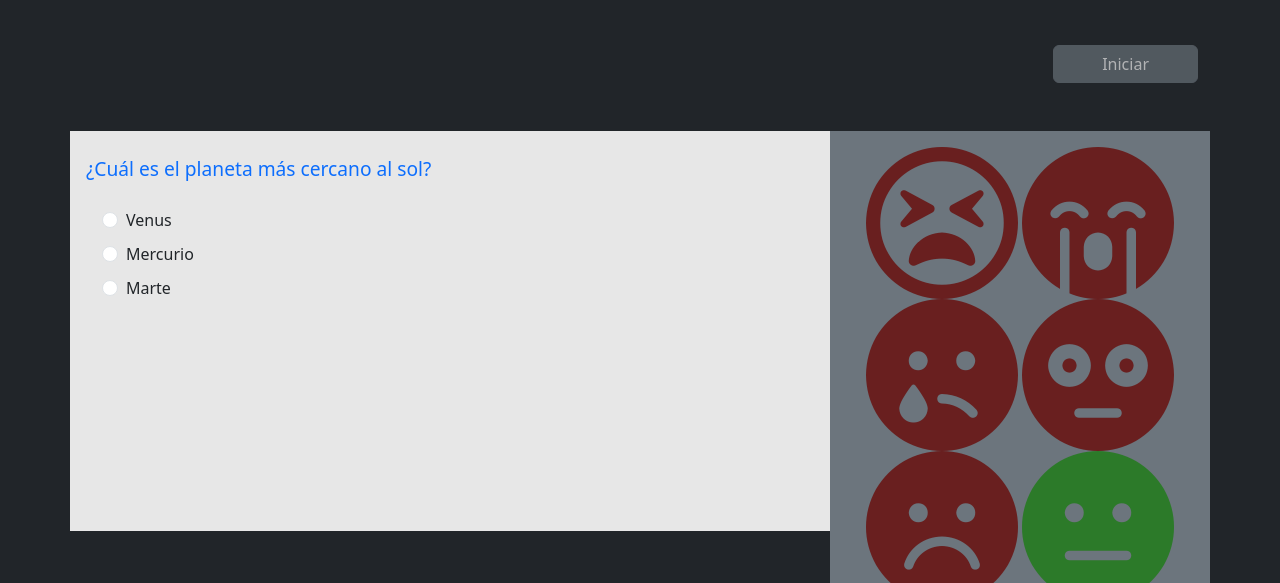
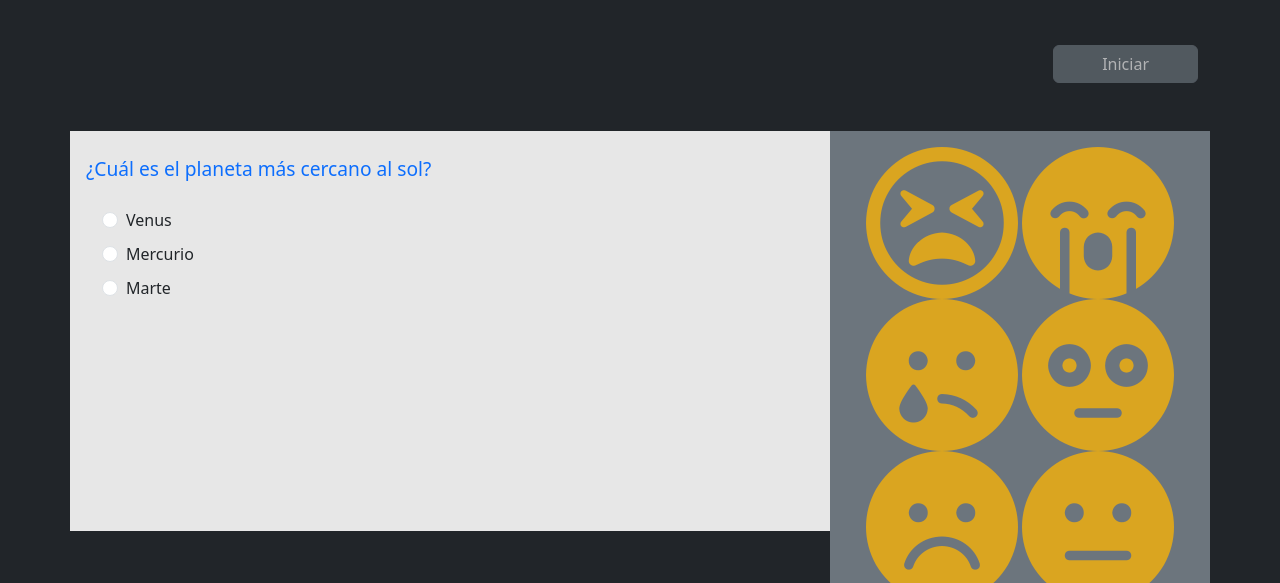
Before and after one commit to CCLM2020/trabajo_final_js, a plain HTML site: page juego_2.html in a window 1280 px wide. Both pictures are taken after a click on the button "Iniciar". Shown: the part 217-800 px from the top of the page. Drawn offline with nearby package versions, Linux system fonts and the light colour scheme; some packages are replaced by stand-ins of ours; no server answers; a script that the page names is missing.

Commit message:
Update juego_2.html

```diff
--- a/juego_2.html
+++ b/juego_2.html
@@ -59,14 +59,14 @@
             <div class="col-4 bg-secondary p-3 ocultar" id="col_puntaje_preg">
                 <div class="row h-100 m-0 p-0 d-flex align-items-start">
                     <div class="col-12 text-center">
-                        <i class="fa-regular fa-face-tired premioMal ocultar" id="id_icon_0"></i>
-                        <i class="fa-solid fa-face-sad-cry premioMal ocultar" id="id_icon_1"></i>
-                        <i class="fa-solid fa-face-sad-tear premioMal ocultar" id="id_icon_2"></i>
-                        <i class="fa-solid fa-face-flushed premioMal ocultar" id="id_icon_3"></i>
-                        <i class="fa-solid fa-face-frown premioMal ocultar" id="id_icon_4"></i>
-                        <i class="fa-solid fa-face-meh premioBien ocultar" id="id_icon_5"></i>
-                        <i class="fa-solid fa-face-smile premioBien ocultar" id="id_icon_6"></i>
-                        <i class="fa-solid fa-face-smile-wink premioBien ocultar" id="id_icon_7"></i>
+                        <i class="fa-regular fa-face-tired premioGanador ocultar" id="id_icon_0"></i>
+                        <i class="fa-solid fa-face-sad-cry premioGanador ocultar" id="id_icon_1"></i>
+                        <i class="fa-solid fa-face-sad-tear premioGanador ocultar" id="id_icon_2"></i>
+                        <i class="fa-solid fa-face-flushed premioGanador ocultar" id="id_icon_3"></i>
+                        <i class="fa-solid fa-face-frown premioGanador ocultar" id="id_icon_4"></i>
+                        <i class="fa-solid fa-face-meh premioGanador ocultar" id="id_icon_5"></i>
+                        <i class="fa-solid fa-face-smile premioGanador ocultar" id="id_icon_6"></i>
+                        <i class="fa-solid fa-face-smile-wink premioGanador ocultar" id="id_icon_7"></i>
                         <i class="fa-solid fa-medal premioGanador ocultar" id="id_icon_8"></i>
                         <i class="fa-solid fa-award premioGanador ocultar" id="id_icon_9"></i>
                         <i class="fa-solid fa-trophy premioGanador ocultar" id="id_icon_10"></i>
```
